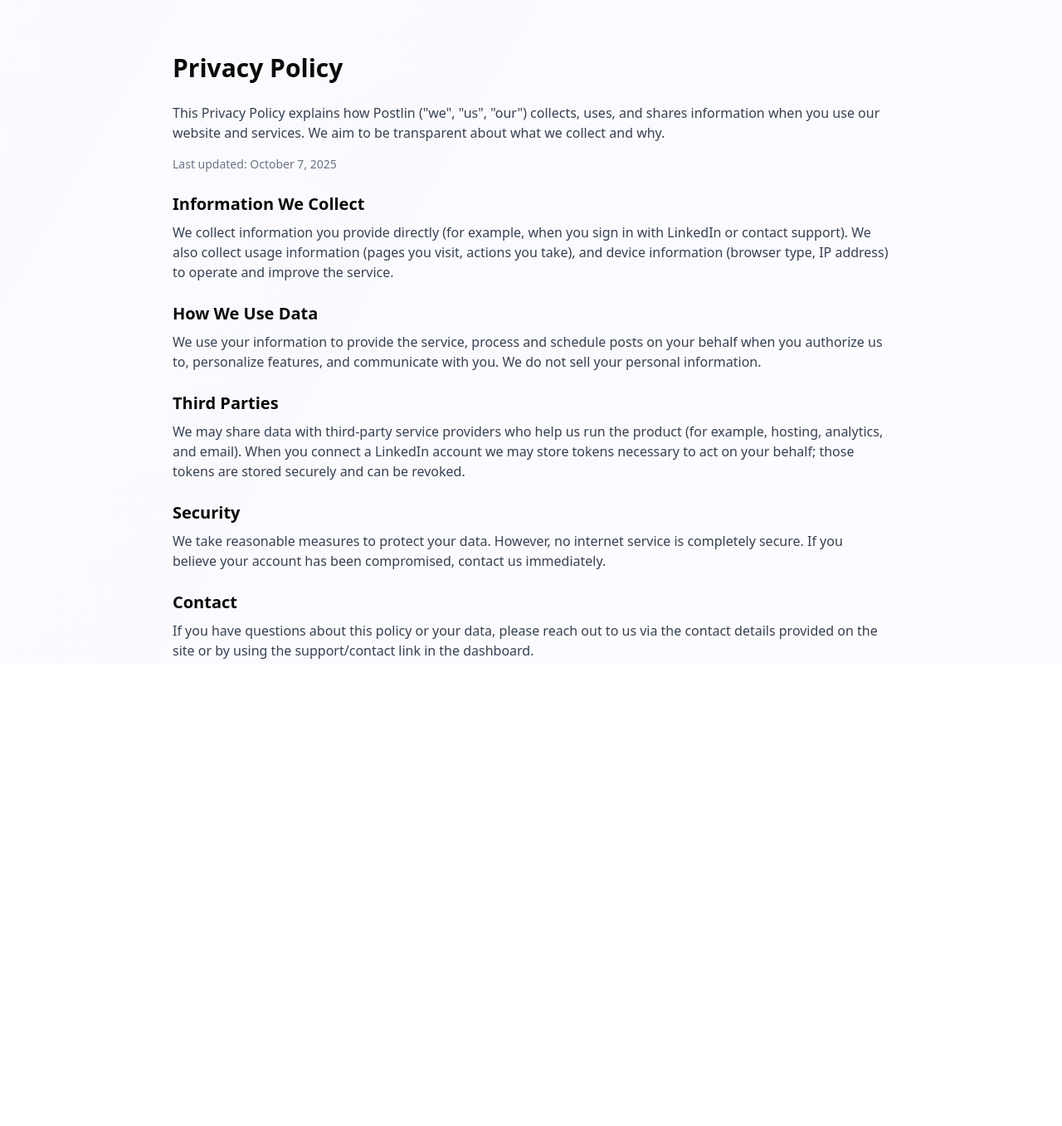
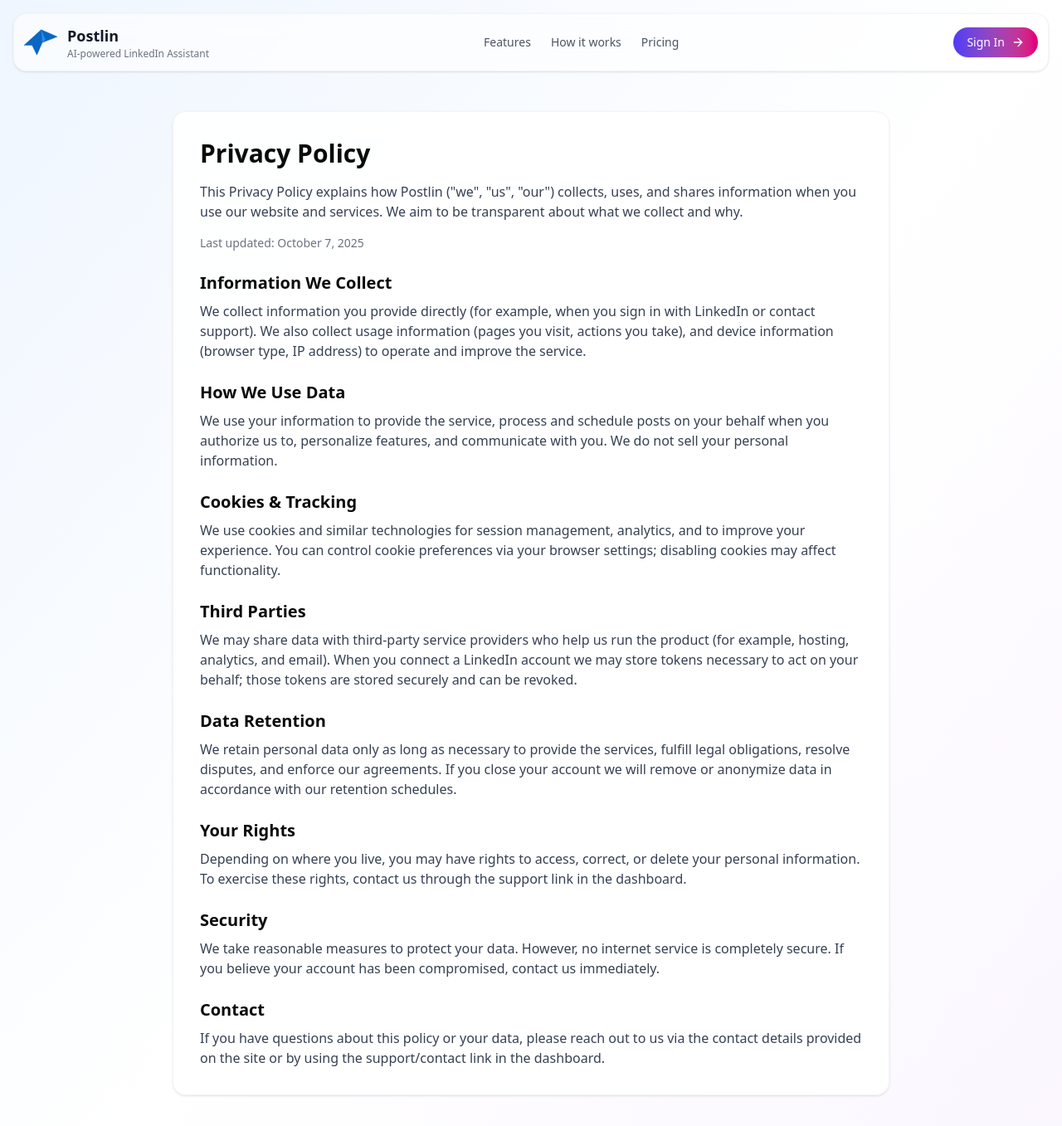
Before and after one commit to mfaeezshabbir/postlin, a Next.js app: page /privacy in a window 1280 px wide. Shown: the top 1357 px of the page at 83% size. Before the commit the page ends 860 px from the top, so only its background shows below. Built offline with nearby package versions, Linux system fonts and the light colour scheme; no server answers.

Commit message:
feat: enhance Privacy and Terms pages with layout components and additional sections

```diff
--- a/app/privacy/page.tsx
+++ b/app/privacy/page.tsx
@@ -1,4 +1,6 @@
 import type { Metadata } from "next";
+import Navbar from "@/components/common/Navbar";
+import Footer from "@/components/common/Footer";
 
 export const metadata: Metadata = {
   title: "Privacy Policy - Postlin",
@@ -7,8 +9,12 @@
 
 export default function PrivacyPage() {
   return (
-    <main className="max-w-4xl mx-auto px-4 py-16">
-      <h1 className="text-3xl font-bold mb-6">Privacy Policy</h1>
+    <div className="min-h-screen flex flex-col bg-gradient-to-br from-blue-50 via-white to-purple-50">
+      <Navbar />
+
+      <main className="flex-1 max-w-4xl mx-auto px-4 py-16">
+        <div className="bg-white/90 backdrop-blur-md rounded-2xl shadow p-8 border border-gray-100">
+          <h1 className="text-3xl font-bold mb-4">Privacy Policy</h1>
 
           <p className="mb-4 text-gray-700">
             This Privacy Policy explains how Postlin ("we", "us", "our") collects,
@@ -39,12 +45,41 @@
           </section>
 
           <section className="mb-6">
+            <h2 className="text-xl font-semibold mb-2">Cookies & Tracking</h2>
+            <p className="text-gray-700">
+              We use cookies and similar technologies for session management,
+              analytics, and to improve your experience. You can control cookie
+              preferences via your browser settings; disabling cookies may affect
+              functionality.
+            </p>
+          </section>
+
+          <section className="mb-6">
             <h2 className="text-xl font-semibold mb-2">Third Parties</h2>
             <p className="text-gray-700">
               We may share data with third-party service providers who help us run
               the product (for example, hosting, analytics, and email). When you
               connect a LinkedIn account we may store tokens necessary to act on
               your behalf; those tokens are stored securely and can be revoked.
+            </p>
+          </section>
+
+          <section className="mb-6">
+            <h2 className="text-xl font-semibold mb-2">Data Retention</h2>
+            <p className="text-gray-700">
+              We retain personal data only as long as necessary to provide the
+              services, fulfill legal obligations, resolve disputes, and enforce
+              our agreements. If you close your account we will remove or anonymize
+              data in accordance with our retention schedules.
+            </p>
+          </section>
+
+          <section className="mb-6">
+            <h2 className="text-xl font-semibold mb-2">Your Rights</h2>
+            <p className="text-gray-700">
+              Depending on where you live, you may have rights to access,
+              correct, or delete your personal information. To exercise these
+              rights, contact us through the support link in the dashboard.
             </p>
           </section>
 
@@ -65,6 +100,10 @@
               the support/contact link in the dashboard.
             </p>
           </section>
+        </div>
       </main>
+
+      <Footer />
+    </div>
   );
 }
--- a/app/terms/page.tsx
+++ b/app/terms/page.tsx
@@ -1,4 +1,6 @@
 import type { Metadata } from "next";
+import Navbar from "@/components/common/Navbar";
+import Footer from "@/components/common/Footer";
 
 export const metadata: Metadata = {
   title: "Terms of Service - Postlin",
@@ -7,8 +9,12 @@
 
 export default function TermsPage() {
   return (
-    <main className="max-w-4xl mx-auto px-4 py-16">
-      <h1 className="text-3xl font-bold mb-6">Terms of Service</h1>
+    <div className="min-h-screen flex flex-col bg-gradient-to-br from-blue-50 via-white to-purple-50">
+      <Navbar />
+
+      <main className="flex-1 max-w-4xl mx-auto px-4 py-16">
+        <div className="bg-white/90 backdrop-blur-md rounded-2xl shadow p-8 border border-gray-100">
+          <h1 className="text-3xl font-bold mb-4">Terms of Service</h1>
 
           <p className="mb-4 text-gray-700">
             These Terms of Service ("Terms") govern your use of Postlin. By
@@ -37,10 +43,36 @@
           </section>
 
           <section className="mb-6">
+            <h2 className="text-xl font-semibold mb-2">Acceptable Use</h2>
+            <p className="text-gray-700">
+              You agree not to use Postlin to post illegal content, harass others,
+              or attempt to bypass LinkedIn's policies. You must have the rights
+              to any content you publish through the service.
+            </p>
+          </section>
+
+          <section className="mb-6">
             <h2 className="text-xl font-semibold mb-2">Termination</h2>
             <p className="text-gray-700">
               We may suspend or terminate access for violations of these Terms or
               for conduct that harms other users or the service.
+            </p>
+          </section>
+
+          <section className="mb-6">
+            <h2 className="text-xl font-semibold mb-2">Disputes & Liability</h2>
+            <p className="text-gray-700">
+              To the maximum extent permitted by law, Postlin's liability is
+              limited. We are not responsible for third-party services you link
+              to or for content published by users.
+            </p>
+          </section>
+
+          <section className="mb-6">
+            <h2 className="text-xl font-semibold mb-2">Changes to Terms</h2>
+            <p className="text-gray-700">
+              We may modify these Terms from time to time. We will notify users
+              of significant changes and publish the revised Terms on this page.
             </p>
           </section>
 
@@ -52,6 +84,10 @@
               dashboard.
             </p>
           </section>
+        </div>
       </main>
+
+      <Footer />
+    </div>
   );
 }
--- a/components/common/Navbar.tsx
+++ b/components/common/Navbar.tsx
@@ -24,19 +24,19 @@
 
           <div className="hidden md:flex items-center gap-6">
             <a
-              href="#features"
+              href="/#features"
               className="text-sm text-gray-600 hover:text-gray-900 transition"
             >
               Features
             </a>
             <a
-              href="#how"
+              href="/#how"
               className="text-sm text-gray-600 hover:text-gray-900 transition"
             >
               How it works
             </a>
             <a
-              href="#pricing"
+              href="/#pricing"
               className="text-sm text-gray-600 hover:text-gray-900 transition"
             >
               Pricing
--- a/components/home/Pricing.tsx
+++ b/components/home/Pricing.tsx
@@ -35,7 +35,7 @@
 
 export default function Pricing({ isAuthenticated }: { isAuthenticated?: boolean }) {
   return (
-    <section className="max-w-7xl mx-auto my-16 px-4">
+    <section id="pricing" className="max-w-7xl mx-auto my-16 px-4">
       <div className="text-center mb-8">
         <h2 className="text-3xl sm:text-4xl font-bold">Pricing that grows with you</h2>
         <p className="text-gray-600 mt-2">Simple, transparent pricing. Upgrade or cancel anytime.</p>
```
Lines whose indentation alone changed are shown as unchanged.
